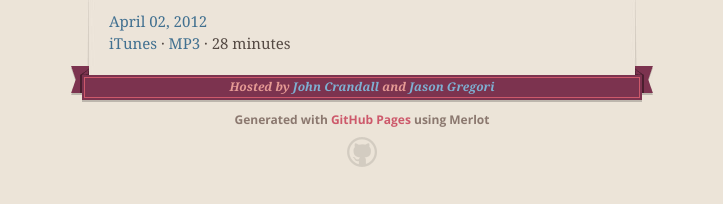
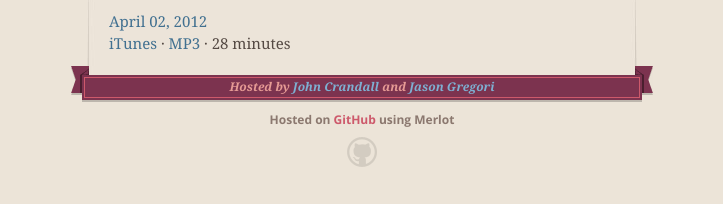
Before and after one commit to jasongregori/podcast, a Jekyll site: the page built from index.html, in a window 1280 px wide. Shown: the part 1395-1599 px from the top of the page, without its empty margins (278-1001 px from the left). Built offline with Jekyll 4.4.1, drawn with Linux system fonts in a browser that asks for light colours; nearby versions of some CDN libraries.

Commit message:
change github messaging

```diff
--- a/_layouts/default.html
+++ b/_layouts/default.html
@@ -73,7 +73,7 @@
           <span class="left-tail"></span>
           <span class="right-tail"></span>
         </span>
-          <p>Generated with <a href="http://pages.github.com">GitHub Pages</a> using Merlot</p>
+          <p>Hosted on <a href="http://pages.github.com">GitHub</a> using Merlot</p>
         <span class="octocat"></span>
       </footer>
 
```
